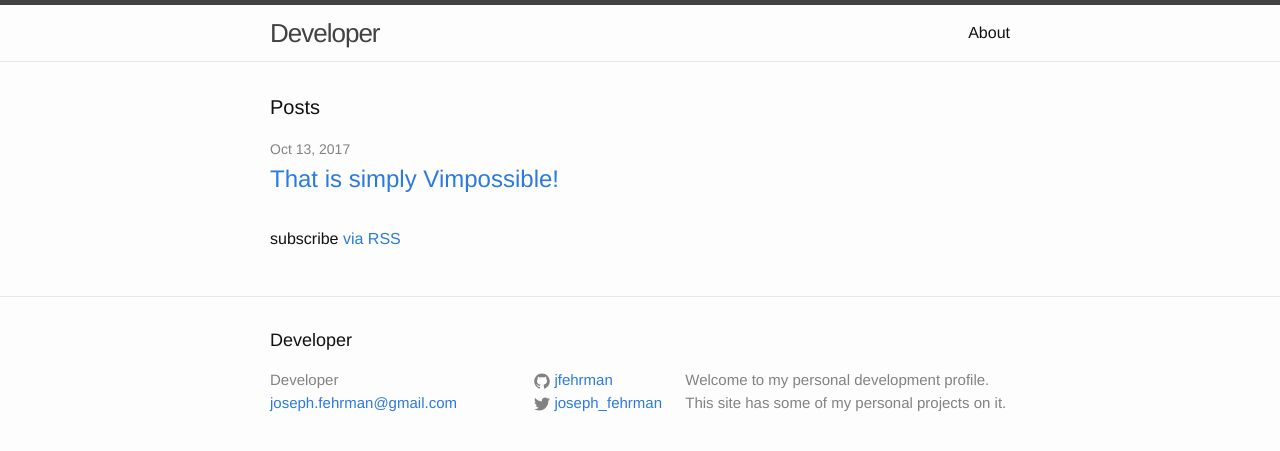
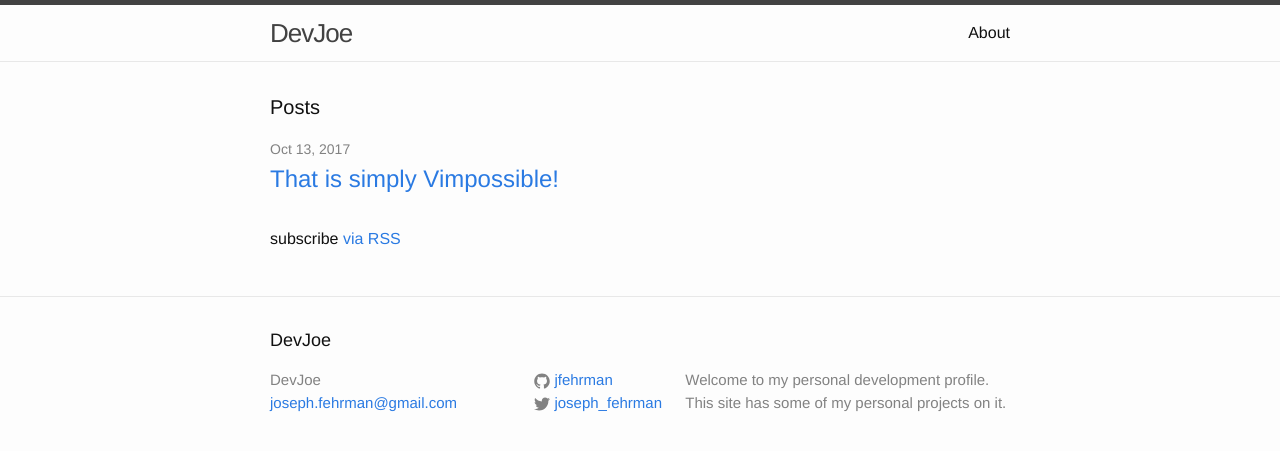
Before and after one commit to cogwizzle/jfehrman.github.io, a Jekyll site: the page built from index.html, in a window 1280 px wide. Shown: the top 451 px of the page. Built offline with Jekyll 4.4.1, drawn with Linux system fonts in a browser that asks for light colours.

Commit message:
Changed name from Developer to DevJoe.

```diff
--- a/_config.yml
+++ b/_config.yml
@@ -6,7 +6,7 @@
 # 'jekyll serve'. If you change this file, please restart the server process.
 
 # Site settings
-title: Developer
+title: DevJoe
 email: joseph.fehrman@gmail.com
 description: > # this means to ignore newlines until "baseurl:"
   Welcome to my personal development profile.  This site has some of my
```
Also changed, not shown: 4 other files.
